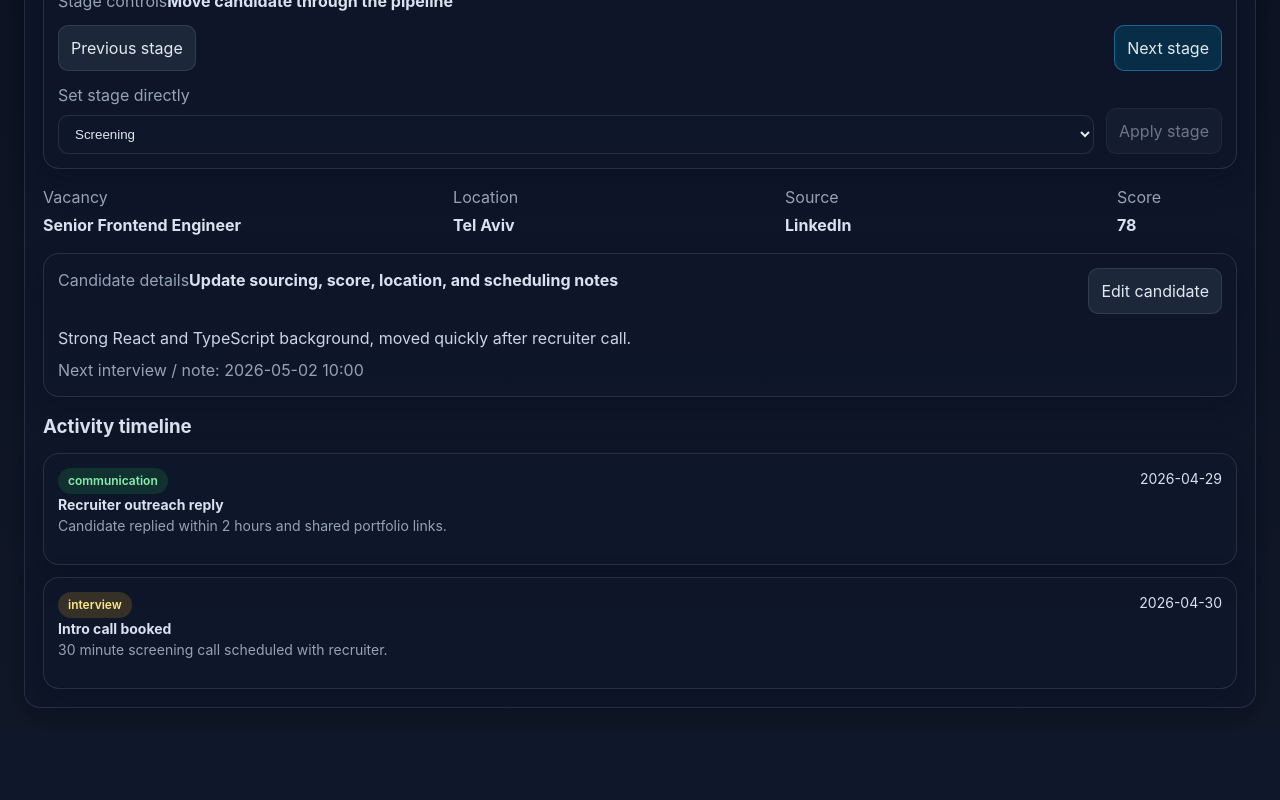
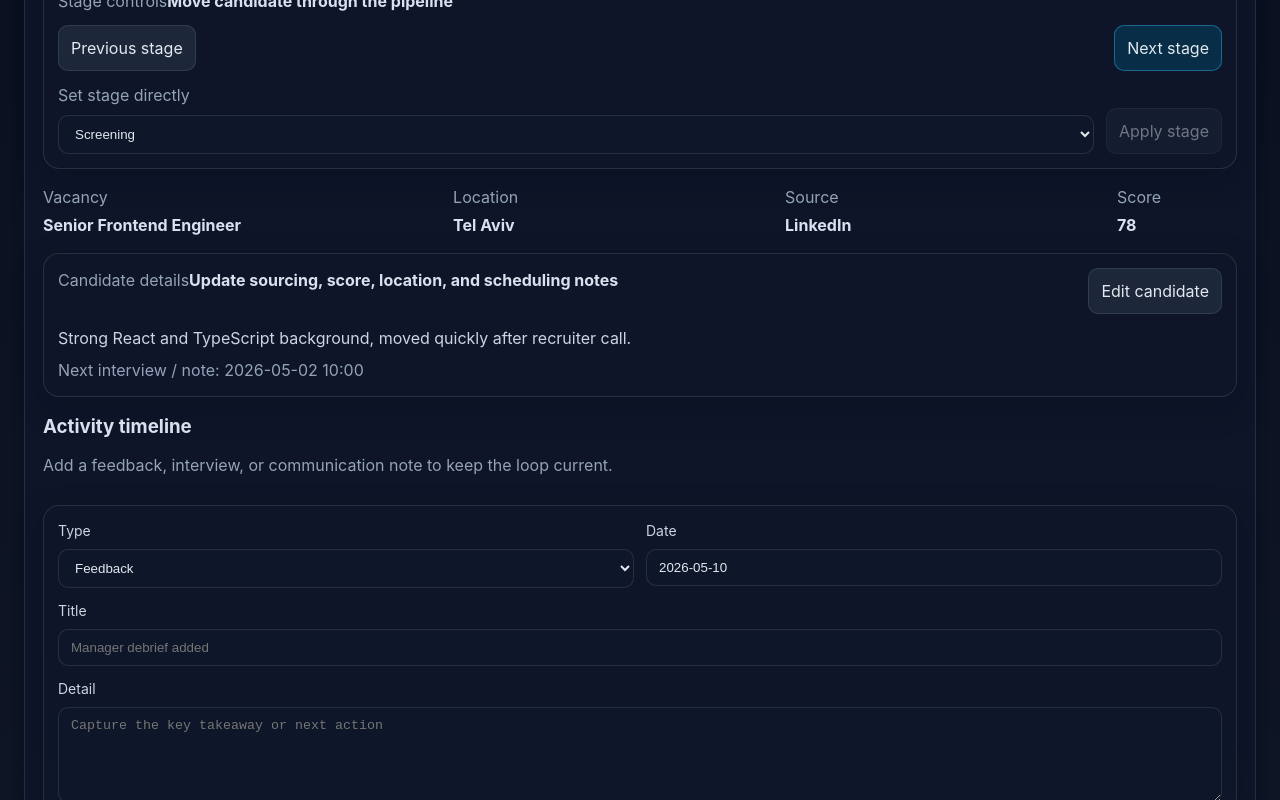
Before and after one commit to RivkindLeon/hr-recruitment-crm, a React (Vite) app: page / in a window 1280 px wide. Shown: the part 2000-2800 px from the top of the page. Before the commit the page ends 2732 px from the top, so only its background shows below. Built offline with nearby package versions, Linux system fonts and the light colour scheme.

Commit message:
feat: add timeline note creation flow (#8)

```diff
--- a/src/App.tsx
+++ b/src/App.tsx
@@ -1,6 +1,6 @@
 import { useMemo, useState, type FormEvent } from 'react';
 import { candidates as initialCandidates, stageOrder, timelineEntries, vacancies } from './data/mockData';
-import type { Candidate, CandidateStage } from './types';
+import type { Candidate, CandidateStage, TimelineEntry, TimelineEntryType } from './types';
 
 const TODAY = '2026-05-10';
 const defaultCandidateForm = {
@@ -11,6 +11,12 @@ const defaultCandidateForm = {
   stage: 'New' as CandidateStage,
   nextInterview: '',
   summary: '',
+};
+const defaultTimelineForm = {
+  type: 'feedback' as TimelineEntryType,
+  title: '',
+  detail: '',
+  date: TODAY,
 };
 
 const formatDate = (value: string) => value;
@@ -28,6 +34,7 @@ const getCandidateDraft = (candidate: Candidate | undefined) => ({
 
 export default function App() {
   const [candidateRecords, setCandidateRecords] = useState(initialCandidates);
+  const [timelineRecords, setTimelineRecords] = useState(timelineEntries);
   const [selectedVacancyId, setSelectedVacancyId] = useState(vacancies[0]?.id ?? '');
   const [candidateDraft, setCandidateDraft] = useState(defaultCandidateForm);
   const vacancyCandidates = useMemo(
@@ -38,6 +45,7 @@ export default function App() {
   const [selectedStageDraft, setSelectedStageDraft] = useState<CandidateStage>(vacancyCandidates[0]?.currentStage ?? 'New');
   const [isEditingCandidate, setIsEditingCandidate] = useState(false);
   const [candidateEditDraft, setCandidateEditDraft] = useState(() => getCandidateDraft(vacancyCandidates[0]));
+  const [timelineDraft, setTimelineDraft] = useState(defaultTimelineForm);
 
   const selectedVacancy = vacancies.find((vacancy) => vacancy.id === selectedVacancyId) ?? vacancies[0];
 
@@ -61,7 +69,7 @@ export default function App() {
     return buckets;
   }, [vacancyCandidates]);
 
-  const selectedTimeline = timelineEntries.filter((entry) => entry.candidateId === selectedCandidate?.id);
+  const selectedTimeline = timelineRecords.filter((entry) => entry.candidateId === selectedCandidate?.id);
   const selectedCandidateStageIndex = selectedCandidate ? stageOrder.indexOf(selectedCandidate.currentStage) : -1;
 
   const handleVacancySelect = (vacancyId: string) => {
@@ -71,6 +79,7 @@ export default function App() {
     setSelectedStageDraft(nextCandidate?.currentStage ?? 'New');
     setIsEditingCandidate(false);
     setCandidateEditDraft(getCandidateDraft(nextCandidate));
+    setTimelineDraft(defaultTimelineForm);
     setCandidateDraft((currentDraft) => ({ ...currentDraft, stage: 'New' }));
   };
 
@@ -129,6 +138,7 @@ export default function App() {
     setSelectedStageDraft(newCandidate.currentStage);
     setIsEditingCandidate(false);
     setCandidateEditDraft(getCandidateDraft(newCandidate));
+    setTimelineDraft(defaultTimelineForm);
     setCandidateDraft(defaultCandidateForm);
   };
 
@@ -157,6 +167,37 @@ export default function App() {
     setIsEditingCandidate(false);
   };
 
+  const handleTimelineCreate = (event: FormEvent<HTMLFormElement>) => {
+    event.preventDefault();
+
+    if (!selectedCandidate || !timelineDraft.title.trim() || !timelineDraft.detail.trim() || !timelineDraft.date.trim()) {
+      return;
+    }
+
+    const entryDate = timelineDraft.date.trim();
+    const newTimelineEntry: TimelineEntry = {
+      id: `t${timelineRecords.length + 1}`,
+      candidateId: selectedCandidate.id,
+      type: timelineDraft.type,
+      title: timelineDraft.title.trim(),
+      detail: timelineDraft.detail.trim(),
+      date: entryDate,
+    };
+
+    setTimelineRecords((currentEntries) => [newTimelineEntry, ...currentEntries]);
+    setCandidateRecords((currentCandidates) =>
+      currentCandidates.map((candidate) =>
+        candidate.id === selectedCandidate.id
+          ? {
+              ...candidate,
+              lastActivityDate: entryDate,
+            }
+          : candidate,
+      ),
+    );
+    setTimelineDraft(defaultTimelineForm);
+  };
+
   return (
     <div className="app-shell">
       <header className="page-header">
@@ -164,13 +205,13 @@ export default function App() {
           <p className="eyebrow">First app shell milestone</p>
           <h1>HR Recruitment CRM</h1>
           <p className="page-subtitle">
-            Explore vacancies, review the hiring pipeline, move candidates between stages, and inspect activity without backend complexity yet.
+            Explore vacancies, review the hiring pipeline, move candidates between stages, and capture timeline updates without backend complexity yet.
           </p>
         </div>
         <div className="summary-card">
           <span>{vacancies.length} vacancies</span>
           <span>{candidateRecords.length} candidates</span>
-          <span>{timelineEntries.length} timeline items</span>
+          <span>{timelineRecords.length} timeline items</span>
         </div>
       </header>
 
@@ -340,6 +381,7 @@ export default function App() {
                             setSelectedStageDraft(candidate.currentStage);
                             setIsEditingCandidate(false);
                             setCandidateEditDraft(getCandidateDraft(candidate));
+                            setTimelineDraft(defaultTimelineForm);
                           }}
                         >
                           <div className="candidate-card-top">
@@ -537,7 +579,64 @@ export default function App() {
               </div>
 
               <div className="timeline-section">
-                <h3>Activity timeline</h3>
+                <div className="timeline-section-header">
+                  <h3>Activity timeline</h3>
+                  <p>Add a feedback, interview, or communication note to keep the loop current.</p>
+                </div>
+
+                <form className="timeline-create-card" onSubmit={handleTimelineCreate}>
+                  <div className="form-field-row">
+                    <label className="form-field">
+                      <span>Type</span>
+                      <select
+                        value={timelineDraft.type}
+                        onChange={(event) =>
+                          setTimelineDraft((currentDraft) => ({ ...currentDraft, type: event.target.value as TimelineEntryType }))
+                        }
+                      >
+                        <option value="feedback">Feedback</option>
+                        <option value="interview">Interview</option>
+                        <option value="communication">Communication</option>
+                      </select>
+                    </label>
+
+                    <label className="form-field">
+                      <span>Date</span>
+                      <input
+                        value={timelineDraft.date}
+                        onChange={(event) => setTimelineDraft((currentDraft) => ({ ...currentDraft, date: event.target.value }))}
+                        placeholder="2026-05-10"
+                        required
+                      />
+                    </label>
+                  </div>
+
+                  <label className="form-field">
+                    <span>Title</span>
+                    <input
+                      value={timelineDraft.title}
+                      onChange={(event) => setTimelineDraft((currentDraft) => ({ ...currentDraft, title: event.target.value }))}
+                      placeholder="Manager debrief added"
+                      required
+                    />
+                  </label>
+
+                  <label className="form-field">
+                    <span>Detail</span>
+                    <textarea
+                      value={timelineDraft.detail}
+                      onChange={(event) => setTimelineDraft((currentDraft) => ({ ...currentDraft, detail: event.target.value }))}
+                      rows={3}
+                      placeholder="Capture the key takeaway or next action"
+                      required
+                    />
+                  </label>
+
+                  <button type="submit" className="stage-action-button primary">
+                    Add timeline note
+                  </button>
+                </form>
+
                 <div className="timeline-list">
                   {selectedTimeline.map((entry) => (
                     <article key={entry.id} className="timeline-item">
--- a/src/styles.css
+++ b/src/styles.css
@@ -66,7 +66,8 @@ p {
 .timeline-item,
 .stage-movement-card,
 .candidate-create-card,
-.candidate-summary-card {
+.candidate-summary-card,
+.timeline-create-card {
   background: rgba(15, 23, 42, 0.82);
   border: 1px solid rgba(148, 163, 184, 0.18);
   border-radius: 16px;
@@ -93,7 +94,8 @@ p {
   padding: 18px;
 }
 
-.panel-header p {
+.panel-header p,
+.timeline-section-header p {
   color: #94a3b8;
 }
 
@@ -101,7 +103,8 @@ p {
 .candidate-list,
 .timeline-list,
 .candidate-create-card,
-.candidate-edit-form {
+.candidate-edit-form,
+.timeline-create-card {
   display: flex;
   flex-direction: column;
   gap: 12px;
@@ -209,7 +212,8 @@ p {
 
 .stage-movement-card,
 .candidate-create-card,
-.candidate-summary-card {
+.candidate-summary-card,
+.timeline-create-card {
   align-items: stretch;
   flex-direction: column;
   padding: 14px;
@@ -223,7 +227,8 @@ p {
   margin-top: 16px;
 }
 
-.candidate-summary-card {
+.candidate-summary-card,
+.timeline-create-card {
   margin-bottom: 16px;
 }
 
@@ -310,12 +315,17 @@ p {
   min-width: 120px;
 }
 
-.candidate-summary-header {
+.candidate-summary-header,
+.timeline-section-header {
   display: flex;
   justify-content: space-between;
   gap: 12px;
   align-items: start;
   margin-bottom: 12px;
+}
+
+.timeline-section-header {
+  flex-direction: column;
 }
 
 .candidate-summary {
@@ -329,7 +339,7 @@ p {
 }
 
 .timeline-section h3 {
-  margin-bottom: 12px;
+  margin-bottom: 0;
 }
 
 .timeline-item {
--- a/src/types.ts
+++ b/src/types.ts
@@ -31,10 +31,12 @@ export interface Candidate {
   summary: string;
 }
 
+export type TimelineEntryType = 'communication' | 'interview' | 'feedback';
+
 export interface TimelineEntry {
   id: string;
   candidateId: string;
-  type: 'communication' | 'interview' | 'feedback';
+  type: TimelineEntryType;
   title: string;
   date: string;
   detail: string;
```
